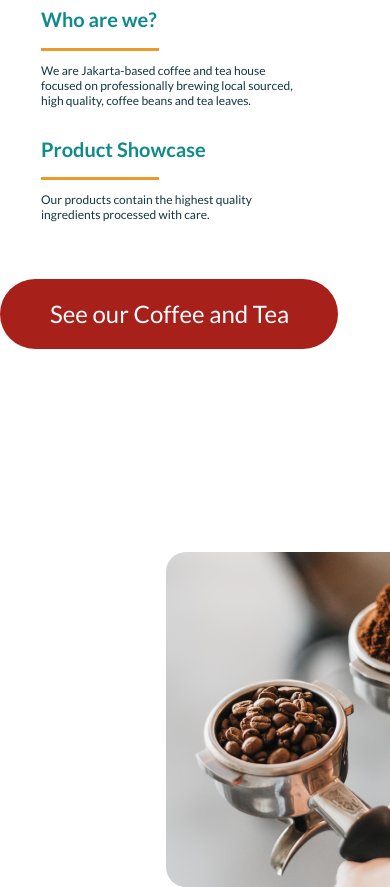
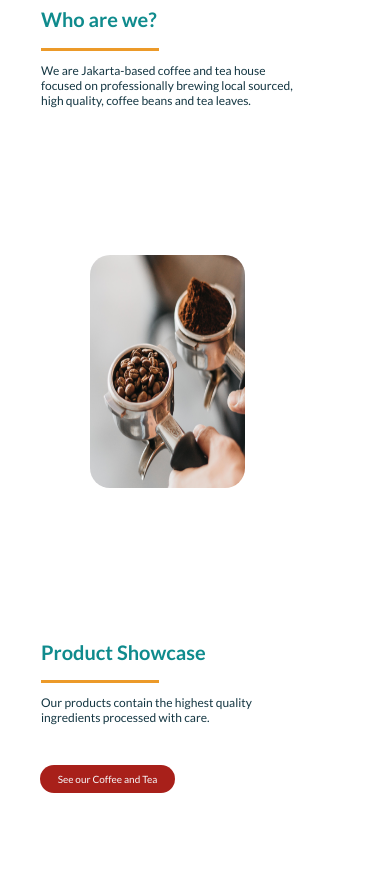
Before and after one commit to adadidii/AromaBumi, a plain HTML site: page index.html in a window 390 px wide. Shown: the part 740-1627 px from the top of the page. Drawn offline with Linux system fonts and the light colour scheme.

Commit message:
4th Changes, to check the max-width

```diff
--- a/responsive.css
+++ b/responsive.css
@@ -1,7 +1,8 @@
 @media only screen and (max-width: 480px) {
   .header-container {
     position: relative;
-    width: 375px;
+    width: 100%;
+    max-width: 480px;
     height: 478px;
     background-size: cover;
   }
@@ -45,7 +46,8 @@
   /** Footer **/
 
   .footer-container {
-    width: 375px;
+    width: 100%;
+    max-width: 480px;
     height: 362px;
     display: block;
   }
@@ -146,7 +148,7 @@
 
   /** Wrapper 2 **/
   .about-wrapper2 {
-    flex-direction: column;
+    flex-direction: column-reverse;
   }
 
   .wrapper2-textarea {
@@ -173,4 +175,24 @@
   .textarea2-text p {
     font-size: 12px;
   }
+
+  .wrapper2-image {
+    margin: 0;
+    justify-content: center;
+  }
+
+  .wrapper2-image img {
+    width: 155px;
+    height: 232.731px;
+    flex-shrink: 0;
+    object-fit: inherit;
+  }
+
+  .textarea2-button button {
+    width: 135px;
+    height: 28px;
+    font-size: 10px;
+    margin: 28px 0 0 40px;
+    padding: 0;
+  }
 }
```
